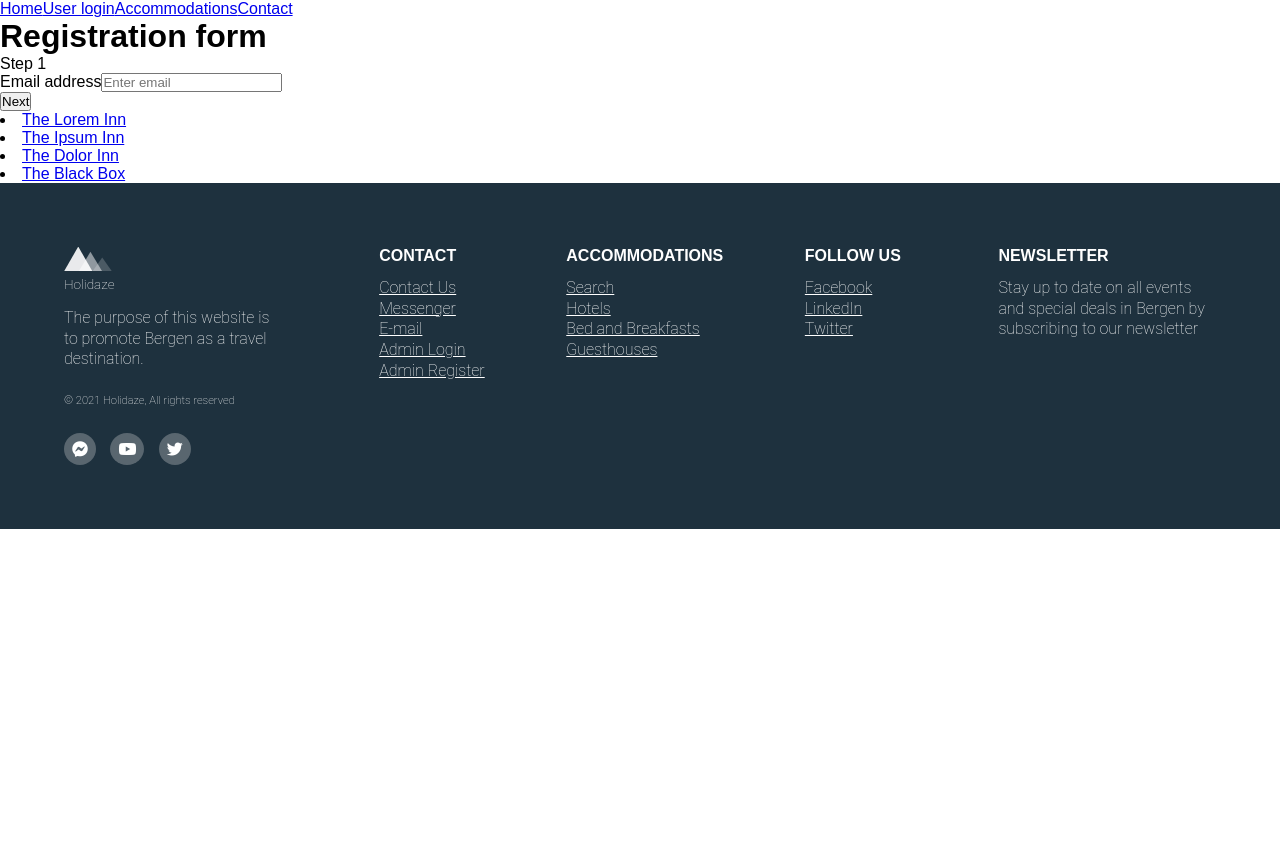
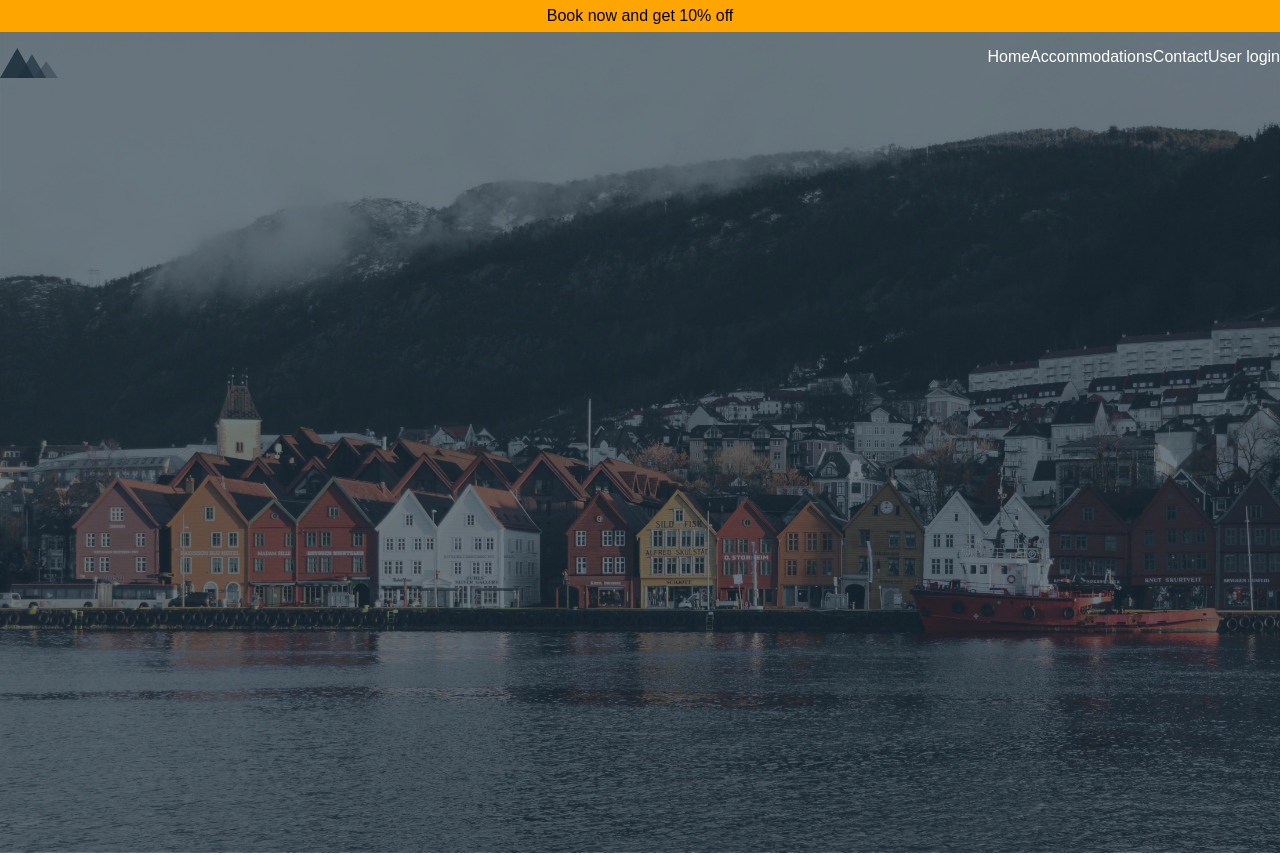
Before and after one commit to GokZ465/bookingApp, a Next.js app: page / in a window 1280 px wide. Shown: the top 855 px of the page. Before the commit the page ends 800 px from the top, so only its background shows below. Built offline with nearby package versions, Linux system fonts and the light colour scheme; a web font is replaced by a local one.

Commit message:
style imp

```diff
--- a/components/Layout/nav.js
+++ b/components/Layout/nav.js
@@ -3,12 +3,23 @@ import Link from 'next/link';
 const Nav = () => {
 
     return (
-        <nav>
-            <Link href='/'>Home</Link>
-            <Link href='/'>User login</Link>
-            <Link href='/'>Accommodations</Link>
-            <Link href='/'>Contact</Link>
-        </nav>
+        <>
+                        <div className='deals'>Book now and get 10% off</div>
+            <nav className='nav'>
+
+                <div className='logo'>
+                    <Link href='/'>
+                        <img src='logo--blue.svg' alt='' />
+                    </Link>
+                </div>
+                <div className='nav-links'>
+                    <Link href='/'>Home</Link>
+                    <Link href='/'>Accommodations</Link>
+                    <Link href='/'>Contact</Link>
+                    <Link href='/'>User login</Link>
+                </div>
+            </nav>
+        </>
     )
 }
 
--- a/pages/index.js
+++ b/pages/index.js
@@ -20,6 +20,9 @@ export default function Home() {
             </Head>
 
             <>
+            <header>
+                <img src='hero.svg' alt=''/>
+            </header>
                 <RegistrationForm />
                 <div>
                     {data.map((p, i) => (
--- /dev/null
+++ b/styles/partials/layout/_header.scss
@@ -0,0 +1,8 @@
+header {
+    img {
+        position: relative;
+        z-index: -99999;
+        width: 100vw;
+        height: auto;
+    }
+}
--- /dev/null
+++ b/styles/partials/layout/_nav.scss
@@ -0,0 +1,32 @@
+.nav {
+    @include flex(row nowrap, space-between, stretch, auto, center, 0);
+    position: fixed;
+    top: 3rem;
+    left: 0;
+    width: 100%;
+    max-width: 100vw;
+    height: 3rem;
+    //background-color: red;
+    z-index: 9;
+}
+.nav-links {
+    a {
+        color: $white;
+        text-decoration: none;
+    }
+}
+.logo {
+    img {
+        height: 30px;
+        width: auto;
+    }
+}
+.deals {
+    @include flex(row nowrap, center, center, auto, center, 0);
+    position: fixed;
+    top: 0;
+    left: 0;
+    height: 2rem;
+    width: 100vw;
+    background-color: $orange;
+}
--- a/styles/styles.css
+++ b/styles/styles.css
@@ -246,4 +246,62 @@ input {
   transition: box-shadow 1.3s ease-out;
 }
 
+.nav {
+  display: -webkit-box;
+  display: -moz-box;
+  display: -ms-flexbox;
+  display: -webkit-flex;
+  display: flex;
+  flex-flow: row nowrap;
+  justify-content: space-between;
+  align-items: stretch;
+  align-self: auto;
+  align-content: center;
+  gap: 0;
+  position: fixed;
+  top: 3rem;
+  left: 0;
+  width: 100%;
+  max-width: 100vw;
+  height: 3rem;
+  z-index: 9;
+}
+
+.nav-links a {
+  color: #ffffff;
+  text-decoration: none;
+}
+
+.logo img {
+  height: 30px;
+  width: auto;
+}
+
+.deals {
+  display: -webkit-box;
+  display: -moz-box;
+  display: -ms-flexbox;
+  display: -webkit-flex;
+  display: flex;
+  flex-flow: row nowrap;
+  justify-content: center;
+  align-items: center;
+  align-self: auto;
+  align-content: center;
+  gap: 0;
+  position: fixed;
+  top: 0;
+  left: 0;
+  height: 2rem;
+  width: 100vw;
+  background-color: #ffa500;
+}
+
+header img {
+  position: relative;
+  z-index: -99999;
+  width: 100vw;
+  height: auto;
+}
+
 /*# sourceMappingURL=styles.css.map */
--- a/styles/styles.scss
+++ b/styles/styles.scss
@@ -7,3 +7,5 @@
 
 @import 'partials/layout/footer';
 @import 'partials/buttons/dark-mode-toggle';
+@import 'partials/layout/nav';
+@import 'partials/layout/header';
```
Also changed, not shown: pages/RegistrationForm/index.js (+4 -9 lines), 2 other files (tests, documents, lock files or other folders).
